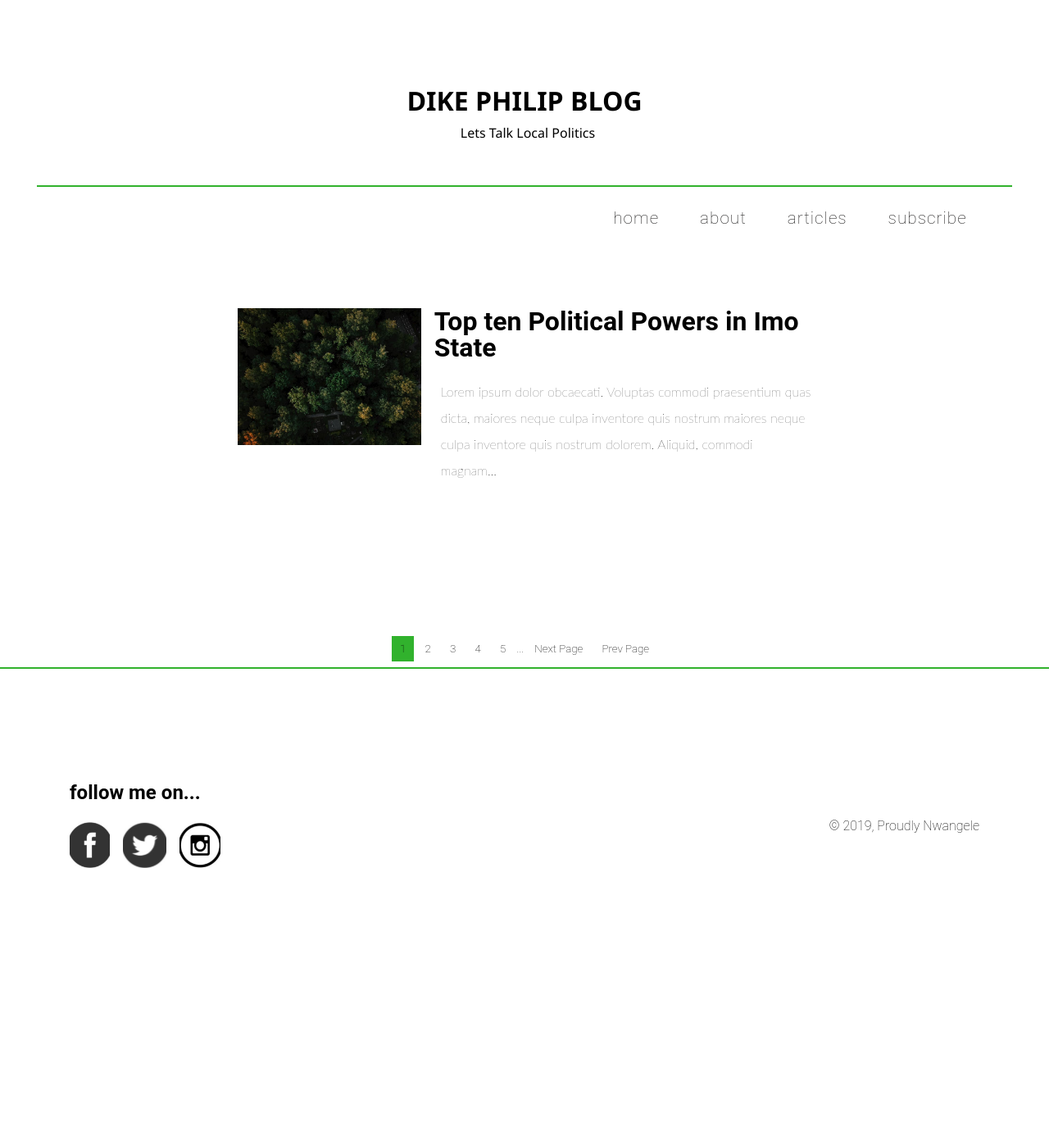
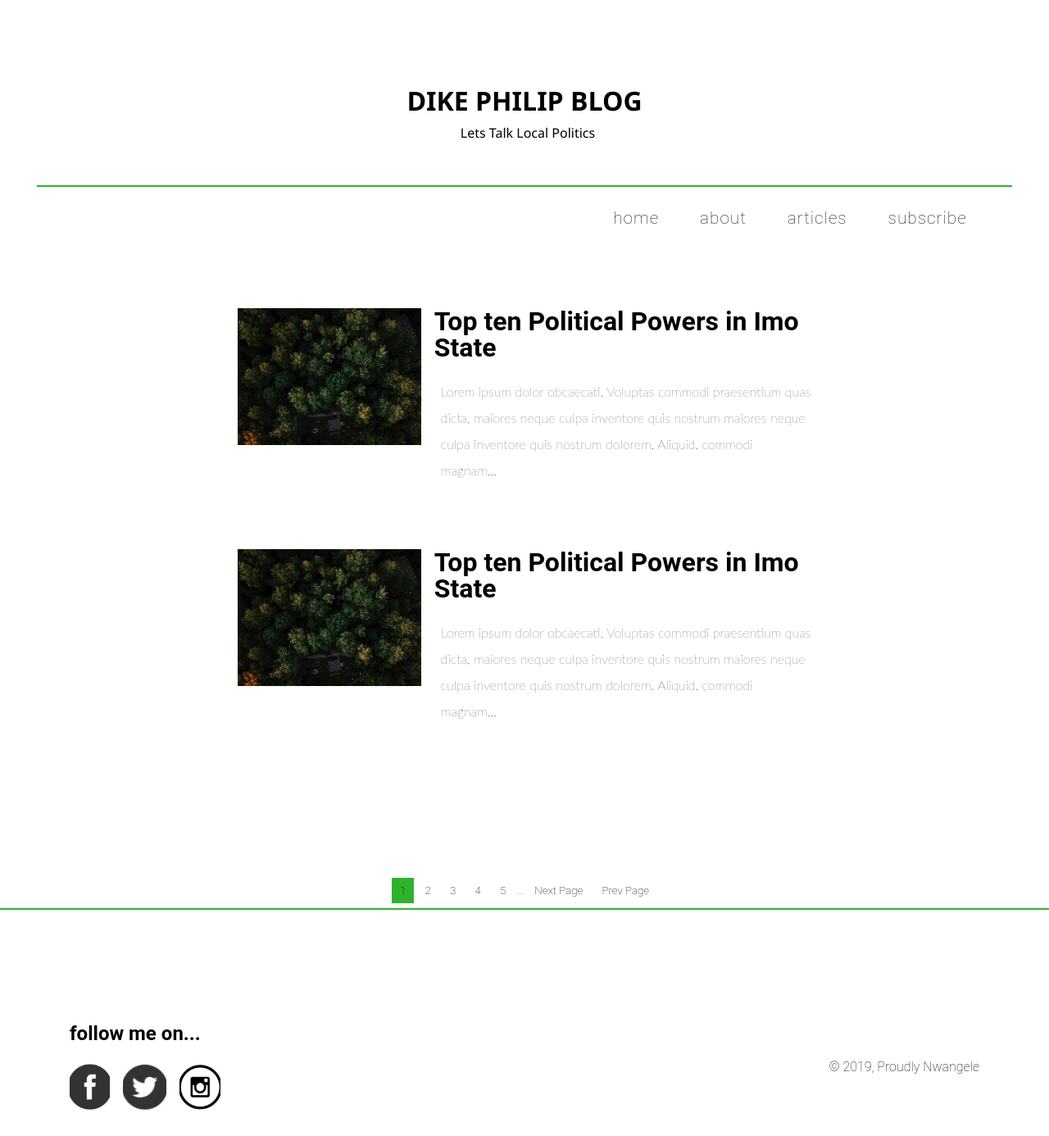
Before and after one commit to andre4400/dikephilipblog, a Jekyll site: the page built from index.html, in a window 1280 px wide. Shown: the whole page at 82% size. Built offline with Jekyll 4.4.1, drawn with Linux system fonts in a browser that asks for light colours; Markdown is read by kramdown in place of the engine named in the settings; before the commit the page ends 1091 px from its top, so only the background shows below that.

Commit message:
added extra post on index

```diff
--- a/index.html
+++ b/index.html
@@ -6,6 +6,23 @@ layout: default
 
         <main>
             <div class="container">
+                <article class='all-post'>
+                    <article class="post-content o-words">
+                        <div class="img-box">
+                            <img src="img/img-2a.jpg" alt="blog-pics" class="img-fluid">
+                        </div>
+                        <a href="article-1.html"  class="" >
+                            <div class="article-content">
+                                <h4>Top ten Political Powers in Imo State</h4>
+                                <p>Lorem ipsum dolor  obcaecati. Voluptas commodi praesentium quas dicta, maiores neque culpa inventore quis nostrum  maiores neque culpa inventore quis nostrum dolorem. Aliquid, commodi magnam...</p>
+                                <button class="btn btn-accent">Read More</button>
+                            </div>
+                        </a>
+                    </article>
+
+
+                </article>
+
                 <article class='all-post'>
                     <article class="post-content o-words">
                         <div class="img-box">
```
